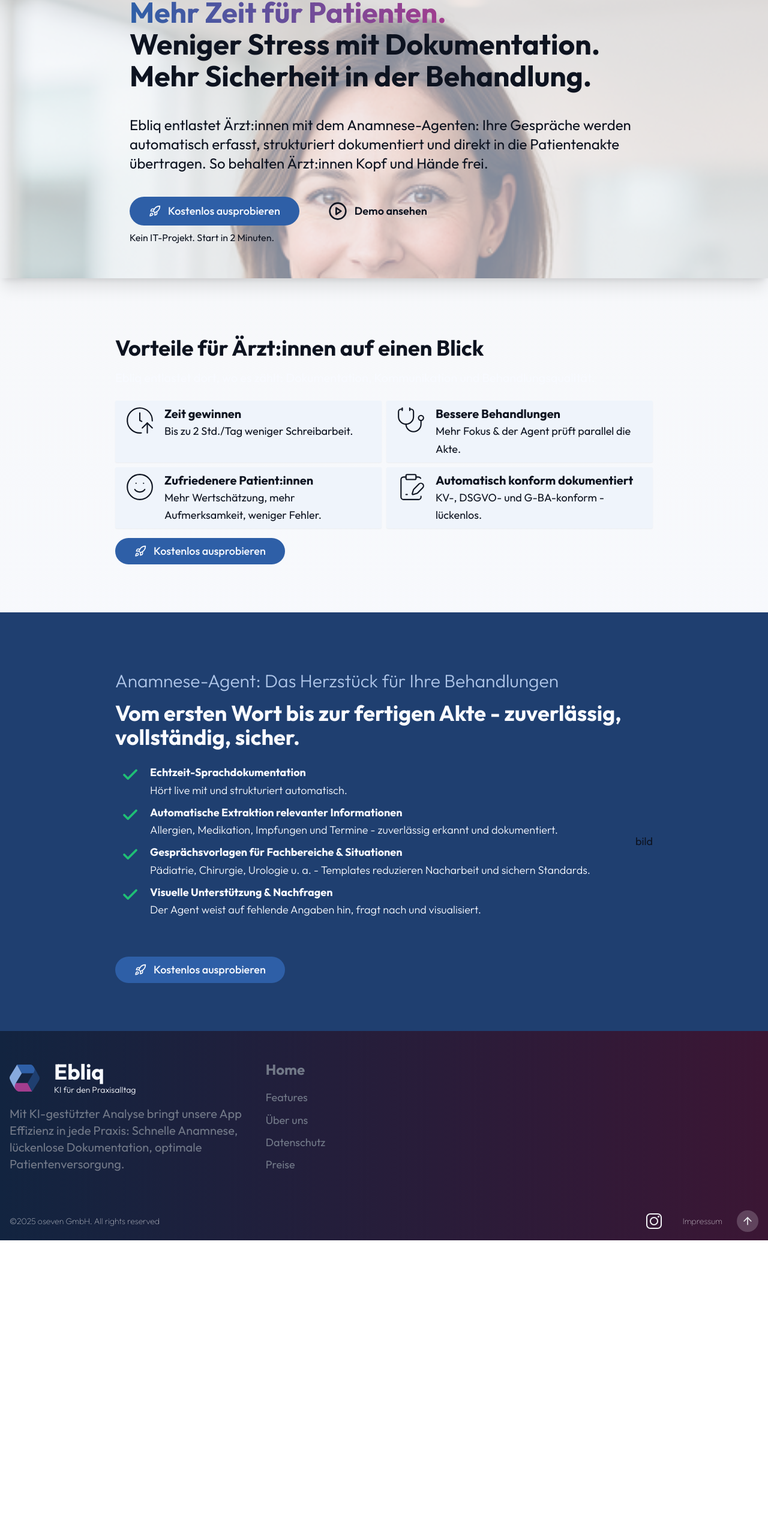
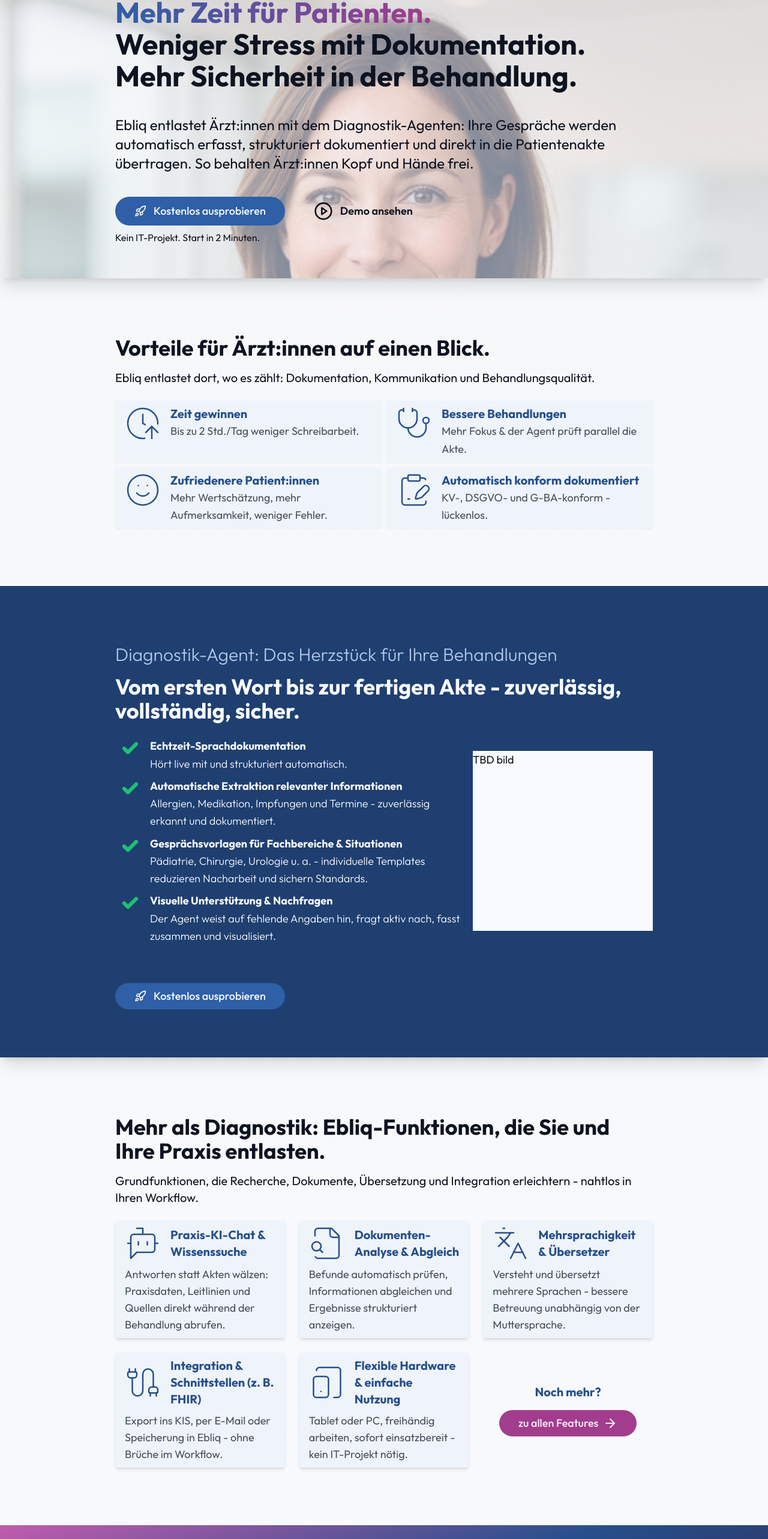
Before and after one commit to ebliq/landingpage, a Next.js app: page /for-you/doctors in a window 1280 px wide. Shown: the part 228-2794 px from the top of the page at 60% size. Before the commit the page ends 2296 px from the top, so only its background shows below. Built offline with nearby package versions, Linux system fonts and the light colour scheme; no server answers.

Commit message:
feature-completeness of doctor LP, some design and code improvements

```diff
--- a/app/feature-card.tsx
+++ b/app/feature-card.tsx
@@ -162,7 +162,7 @@
   //   },
   // ];
   return (
-    <section className="py-12 px-4 relative shadow-xl" id="features">
+    <section className="py-12 px-4 relative shadow-md" id="features">
       <div className="grid grid-col-2 max-w-6xl mx-auto relative">
         <AgentGrid cols={"3"} className="mb-16">
           {agentsWithIcon.map((agent, index) => (
--- a/app/features/page.tsx
+++ b/app/features/page.tsx
@@ -1,6 +1,6 @@
 import FeaturesSection from "../feature-card";
 import SecuritySection from "../security-section";
-import PersonaAgents from "../persona-agents";
+import TechSection from "../tech-section";
 
 export default function Features() {
   return (
@@ -19,6 +19,7 @@
         </div>
       </section>
       <FeaturesSection />
+      <TechSection />
       <SecuritySection />
     </>
   );
--- a/app/for-you/doctors/page.tsx
+++ b/app/for-you/doctors/page.tsx
@@ -1,6 +1,8 @@
 import { Button } from "@/components/ui/button";
 import { Badge } from "@/components/ui/badge";
-import { Card, CardContent } from "@/components/ui/card";
+import { Card, CardContent, CardDescription } from "@/components/ui/card";
+import TechSection from "@/app/tech-section";
+import Link from "next/link";
 
 import {
   Stethoscope,
@@ -10,29 +12,65 @@
   PlayCircleIcon,
   Rocket,
   Check,
+  ArrowRight,
+  BotMessageSquare,
+  FileSearch,
+  Languages,
+  Cable,
+  TabletSmartphone,
+  Phone,
 } from "lucide-react";
+
 import { List, ListItem } from "@/components/typography/typography";
 
 const benefits = [
   {
     headline: "Zeit gewinnen",
     text: "Bis zu 2 Std./Tag weniger Schreibarbeit.",
-    icon: ClockArrowUp<LucideProps>
+    icon: ClockArrowUp,
   },
   {
     headline: "Bessere Behandlungen",
     text: "Mehr Fokus & der Agent prüft parallel die Akte.",
-    icon: Stethoscope<LucideProps>,
+    icon: Stethoscope,
   },
   {
     headline: "Zufriedenere Patient:innen",
     text: "Mehr Wertschätzung, mehr Aufmerksamkeit, weniger Fehler.",
-    icon: Smile<LucideProps>,
+    icon: Smile,
   },
   {
     headline: "Automatisch konform dokumentiert",
     text: "KV-, DSGVO- und G-BA-konform - lückenlos.",
-    icon: ClipboardPenLine<LucideProps>,
+    icon: ClipboardPenLine,
+  },
+];
+
+const featureHighlights = [
+  {
+    headline: "Praxis-KI-Chat & Wissenssuche",
+    text: "Antworten statt Akten wälzen: Praxisdaten, Leitlinien und Quellen direkt während der Behandlung abrufen.",
+    icon: BotMessageSquare,
+  },
+  {
+    headline: "Dokumenten-Analyse & Abgleich",
+    text: "Befunde automatisch prüfen, Informationen abgleichen und Ergebnisse strukturiert anzeigen.",
+    icon: FileSearch,
+  },
+  {
+    headline: "Mehrsprachigkeit & Übersetzer",
+    text: "Versteht und übersetzt mehrere Sprachen - bessere Betreuung unabhängig von der Muttersprache.",
+    icon: Languages,
+  },
+  {
+    headline: "Integration & Schnittstellen (z. B. FHIR)",
+    text: "Export ins KIS, per E-Mail oder Speicherung in Ebliq - ohne Brüche im Workflow.",
+    icon: Cable,
+  },
+  {
+    headline: "Flexible Hardware & einfache Nutzung",
+    text: "Tablet oder PC, freihändig arbeiten, sofort einsatzbereit - kein IT-Projekt nötig.",
+    icon: TabletSmartphone,
   },
 ];
 
@@ -47,11 +85,11 @@
   },
   {
     title: "Gesprächsvorlagen für Fachbereiche & Situationen",
-    text: "Pädiatrie, Chirurgie, Urologie u. a. - Templates reduzieren Nacharbeit und sichern Standards.",
+    text: "Pädiatrie, Chirurgie, Urologie u. a. - individuelle Templates reduzieren Nacharbeit und sichern Standards.",
   },
   {
     title: "Visuelle Unterstützung & Nachfragen",
-    text: "Der Agent weist auf fehlende Angaben hin, fragt nach und visualisiert.",
+    text: "Der Agent weist auf fehlende Angaben hin, fragt aktiv nach, fasst zusammen und visualisiert.",
   },
 ];
 
@@ -67,14 +105,31 @@
     </a>}
   </Button>
 );
+const ctaButtonDemo = (
+  <Button
+    variant="ghost"
+    size="lg"
+    asChild
+  >
+    <a
+      href="https://www.loom.com/share/40697f79eb1340d686eec6638283ba03?sid=82f9a33c-ca62-489d-bfdd-71fecd220b5d"
+      className="flex items-center"
+    >
+      <PlayCircleIcon className="h-8 w-8 mr-3" />
+      <div className="flex flex-col items-start">
+        <span className="font-semibold">Demo ansehen</span>
+      </div>
+    </a>
+  </Button>
+);
 
 export default function Page() {
   return (
     <>
       <section className="w-full shadow-xl">
         <div className="z-10 bg-gray-300 bg-[url(/agent1.png)] flex items-center md:py-12 bg-blend-overlay bg-top bg-cover">
-          <div className="max-w-4xl mx-6 md:mx-auto md:px-6 py-12 lg:py-0 z-10">
-            <Badge variant="secondary" size="lg" className="mr-2 mb-2">KI-Anamnese-Agent</Badge>
+          <div className="max-w-4xl mx-6 md:mx-auto md:px-6 lg:px-0 py-12 lg:py-0 z-10">
+            <Badge variant="secondary" size="lg" className="mr-2 mb-2">KI-Diagnostik-Agent</Badge>
             <Badge variant="outline" size="lg"  className="">für Ärzt:innen</Badge>
             <h1 className="text-3xl leading-[1.1] md:text-4xl sm:leading-[1.1] xl:text-5xl xl:leading-[1.1] mt-12">
               <span className="bg-gradient-to-r from-primary to-secondary bg-clip-text text-transparent">
@@ -84,26 +139,12 @@
               <br/>Mehr Sicherheit in der Behandlung.
             </h1>
             <p className="text-lg md:text-2xl my-10">
-            Ebliq entlastet Ärzt:innen mit dem Anamnese-Agenten: Ihre Gespräche werden automatisch erfasst,
+            Ebliq entlastet Ärzt:innen mit dem Diagnostik-Agenten: Ihre Gespräche werden automatisch erfasst,
             strukturiert dokumentiert und direkt in die Patientenakte übertragen. So behalten Ärzt:innen Kopf und Hände frei.
             </p>
             <div className="flex flex-wrap gap-2 md:gap-4 md:mt-4">
               {ctaButtonStart}
-              <Button
-                variant="ghost"
-                size={"lg"}
-                asChild
-              >
-                <a
-                  href="https://www.loom.com/share/40697f79eb1340d686eec6638283ba03?sid=82f9a33c-ca62-489d-bfdd-71fecd220b5d"
-                  className="flex items-center"
-                >
-                  <PlayCircleIcon className="h-8 w-8 mr-3" />
-                  <div className="flex flex-col items-start">
-                    <span className="font-semibold">Demo ansehen</span>
-                  </div>
-                </a>
-              </Button>
+              {ctaButtonDemo}
             </div>
             <div className="hidden sm:block text-base my-2">Kein IT-Projekt. Start in 2 Minuten.</div>
           </div>
@@ -111,26 +152,25 @@
       </section>
 
 
-      <section className="px-6 lg:px-8 py-10 md:py-20 shadow-lg text-background">
+      <section className="px-6 lg:px-8 py-10 md:py-20 shadow-lg">
         <div className="max-w-4xl mx-auto">
           <div className="mb-6">
-            <h2>Vorteile für Ärzt:innen auf einen Blick</h2>
+            <h2>Vorteile für Ärzt:innen auf einen Blick.</h2>
             <p>Ebliq entlastet dort, wo es zählt: Dokumentation, Kommunikation und Behandlungsqualität.</p>
           </div>
           <div className="grid sm:grid-cols-2 gap-2 content-center my-4">
             {benefits.map((benefit, index) => (
-              <Card className="bg-primary-50 border-none px-4 py-2">
+              <Card className="bg-primary-50 border-none px-4 py-2 ">
                 <CardContent className="flex justify-start gap-4 items-top p-0">
-                  <benefit.icon size="50" strokeWidth={1} className="basis-2/10 w-[50px] shrink-0" />
+                  <benefit.icon size="60" strokeWidth={1} className="text-primary-600 basis-2/10 w-[60px] shrink-0" />
                   <div className="basis-8/10">
-                    <h3 className="m-0 text-lg md:text-xl">{benefit.headline}</h3>
-                    <span className="text-base md:text-lg">{benefit.text}</span>
+                    <h3 className="m-0 text-lg md:text-xl text-primary-600">{benefit.headline}</h3>
+                    <span className="text-base md:text-lg text-muted">{benefit.text}</span>
                   </div>
                 </CardContent>
               </Card>
             ))}
           </div>
-          {ctaButtonStart}
         </div>
       </section>
 
@@ -138,17 +178,17 @@
       <section className="py-6 md:py-20 px-6 md:px-12 mt-0 bg-primary-700 shadow-xl">
         <div className="max-w-4xl mx-auto ">
           <h2 className="secondary-heading !text-primary-200">
-              Anamnese-Agent: Das Herzstück für Ihre Behandlungen
+              Diagnostik-Agent: Das Herzstück für Ihre Behandlungen
             </h2>
             <h3 className="text-2xl md:text-4xl text-white">
               Vom ersten Wort bis zur fertigen Akte - zuverlässig, vollständig, sicher.
             </h3>
-          <div className="flex justify-between items-center">
+          <div className="flex justify-between items-center gap-3">
             <div className="">
               <List className="my-4">
                 {agentHighlights.map((item, index) => (
                   <ListItem className="text-background flex items-top gap-2">
-                    <Check size="30" strokeWidth={3} className="mt-1 text-green basis-2/10 w-[50px] shrink-0" />
+                    <Check size="30" strokeWidth={5} className="mt-1 text-green basis-2/10 w-[50px] shrink-0" />
                     <div className="basis-8/10">
                       <div className="font-bold">{item.title}</div>
                       <div className="font-light">{item.text}</div>
@@ -157,11 +197,69 @@
                 ))}
               </List>
             </div>
-            <div className="hidden sm:block">bild</div>
+            <div className="hidden sm:block bg-white h-[300px] w-[300px]  shrink-0">TBD bild</div>
           </div>
           <div className="mt-6 md:mt-12">{ctaButtonStart}</div>
         </div>
       </section>
+
+      <section className="px-6 lg:px-8 py-10 md:py-20 shadow-md">
+        <div className="max-w-4xl mx-auto">
+          <div className="mb-6">
+            <h2>Mehr als Diagnostik: Ebliq-Funktionen, die Sie und Ihre Praxis entlasten.</h2>
+            <p>Grundfunktionen, die Recherche, Dokumente, Übersetzung und Integration erleichtern - nahtlos in Ihren Workflow.</p>
+          </div>
+          <div className="grid sm:grid-cols-3 gap-6 content-center my-4">
+            {featureHighlights.map((feature, index) => (
+              <Card className="bg-primary-50 border-none px-4 py-2 shadow-md hover:shadow-lg">
+                <CardContent className="flex justify-start gap-4 items-center p-0">
+                  <feature.icon size="60" strokeWidth={1} className="text-primary-600 basis-2/10 w-[60px] shrink-0" />
+                  <div className="basis-8/10">
+                    <h3 className="m-0 text-lg md:text-xl text-primary-600">{feature.headline}</h3>
+                  </div>
+                </CardContent>
+                <CardDescription className="text-base md:text-lg text-muted mt-2">{feature.text}</CardDescription>
+              </Card>
+            ))}
+            <div className="shrink-0 grow-0 px-4 py-2 text-center content-center">
+              <h3 className="m-0 mb-4 text-lg md:text-xl text-primary-600">Noch mehr?</h3>
+              <Button asChild variant="secondary" className="">
+                <a href="/features" >
+                  zu allen Features
+                  <ArrowRight className="ml-2"/>
+                </a>
+              </Button>
+            </div>
+
+          </div>
+        </div>
+      </section>
+
+      <section className="px-6 lg:px-8 py-10 md:py-20 shadow-lg bg-gradient-to-br from-secondary-400 via-primary-600 via-40% to-85% to-secondary-900 text-primary-100">
+        <div className="max-w-4xl mx-auto">
+          <div className="mb-6">
+            <h2 className="text-4xl md:text-6xl text-white mt-0">Jetzt selbst erleben</h2>
+            <p className="text-2xl md:text-3xl">Starten Sie in 2 Minuten - oder lassen Sie sich den Diagnostik-Agenten unverbindlich vorführen.</p>
+          </div>
+          <div className="flex flex-wrap gap-2 content-center my-4 md:my-8 justify-left">
+            {ctaButtonStart}
+            <Button
+              variant="ghost"
+              className="text-white "
+              size="lg"
+            >
+              <Link href="https://calendly.com/max-oseven/30min" target="_blank" className="flex items-center">
+                <Phone className="h-5 w-5 mr-3" />
+                Termin vereinbaren
+              </Link>
+            </Button>
+          </div>
+          <div className="text-primary-200 text-base">Kein Abo. Jederzeit kündbar. DSGVO & KV konform. Keine Patientendaten fürs Training.</div>
+        </div>
+      </section>
+
+      <TechSection />
+
     </>
   );
 }
--- a/app/persona-agents.tsx
+++ b/app/persona-agents.tsx
@@ -9,9 +9,9 @@
     href: "/for-you/doctors",
     image: "/agent1.png",
     headline: "Sie behandeln, er erledigt den Rest.",
-    text: "Der Anamnese-Agent hört live mit, strukturiert Inhalte, legt verwertbare Protokolle an und stößt Folgeaufgaben (Rezepte, Überweisungen) an.",
+    text: "Der Diagnostik-Agent hört live mit, strukturiert Inhalte, legt verwertbare Protokolle an und stößt Folgeaufgaben (Rezepte, Überweisungen) an.",
     persona: "Ärzt:innen",
-    agent: "Anamnese-Agent",
+    agent: "Diagnostik-Agent",
   },
   {
     href: "/for-you/midwifes",
@@ -19,7 +19,7 @@
     headline: "Dokumentieren unterwegs - sicher und mobil",
     text: "Sprache wird zu rechtssicheren Protokollen, Zeiten & Ereignisse werden erkannt, Einträge korrekt zugeordnet. Ideal auf Tablet & Smartphone.",
     persona: "Hebammen",
-    agent: "Hebammen-Agent",
+    agent: "Doku-Agent",
   },
   {
     href: "/for-you/officeteam",
--- a/app/security-section.tsx
+++ b/app/security-section.tsx
@@ -8,7 +8,7 @@
 
 export default function SecuritySection() {
   return (
-    <section className="shadow-xl py-12 bg-green/5 shadow-xl"  id="security">
+    <section className="py-12 bg-green/5 shadow-md"  id="security">
       <div className="max-w-4xl mx-auto">
 
         <div className="grid gap-16 sm:grid-cols-6 items-center">
--- /dev/null
+++ b/app/tech-section.tsx
@@ -0,0 +1,42 @@
+import {
+  Cpu,
+  ArrowRight,
+  Check,
+} from "lucide-react";
+import { Button } from "@/components/ui/button";
+import { Badge } from "@/components/ui/badge";
+
+export default function TechSection() {
+  return (
+    <section className="py-12 bg-primary/5 shadow-md"  id="tech">
+      <div className="max-w-4xl mx-auto">
+
+        <div className="grid gap-16 sm:grid-cols-6 items-center">
+          <div className="md:max-w-3xl mx-6 sm:mx-auto sm:col-span-4">
+            <h2 className="mt-0">
+              Innovative Technologie, praxistauglich gemacht
+            </h2>
+            <div className="font-light text-2xl">
+              <div className="my-6 flex flex-wrap gap-2">
+                <Badge variant="primary" size="lg" className="">Marktführende LLMs</Badge>
+                <Badge variant="primary" size="lg" className="">Multimodale KI</Badge>
+                <Badge variant="primary" size="lg" className="">RAG-Kontext</Badge>
+                <Badge variant="primary" size="lg" className="">KI-Chatbot</Badge>
+                <Badge variant="primary" size="lg" className="">offene Standards (HL7/FIHR)</Badge>
+                <Badge variant="primary" size="lg" className="">Intuitive Bedienung</Badge>
+                <Badge variant="primary" size="lg" className="">API-fähig</Badge>
+                <Badge variant="primary" size="lg" className="">MultiDevice-PWA</Badge>
+                <Badge variant="primary" size="lg" className="">Sichere EU-Cloud</Badge>
+                <Badge variant="primary" size="lg" className="">Browser-only</Badge>
+              </div>
+              <p>So leistungsstark wie Ihr Lieblings-KI-Tool - jedoch speziell für Ihren Praxisalltag. Sie möchten es ganz genau wissen? Sprechen Sie uns an!</p>
+            </div>
+          </div>
+          <div className="col-span-2 text-2xl grid gap-2 font-medium text-center hidden sm:block">
+            <Cpu size="200" strokeWidth="1" className="text-primary" />
+          </div>
+        </div>
+      </div>
+    </section>
+  );
+}
--- a/components/ui/badge.tsx
+++ b/components/ui/badge.tsx
@@ -10,6 +10,8 @@
       variant: {
         default:
           "border-transparent bg-primary-100 text-foreground shadow hover:bg-primary-100/80 dark:bg-neutral-50 dark:text-neutral-900 dark:hover:bg-neutral-50/80",
+        primary:
+          "border-transparent bg-primary text-primary-50 hover:bg-primary/90 dark:bg-neutral-800 dark:text-neutral-50 dark:hover:bg-neutral-800/80",
         secondary:
           "border-transparent bg-secondary text-secondary-50 hover:bg-secondary/90 dark:bg-neutral-800 dark:text-neutral-50 dark:hover:bg-neutral-800/80",
         transparent:
```
